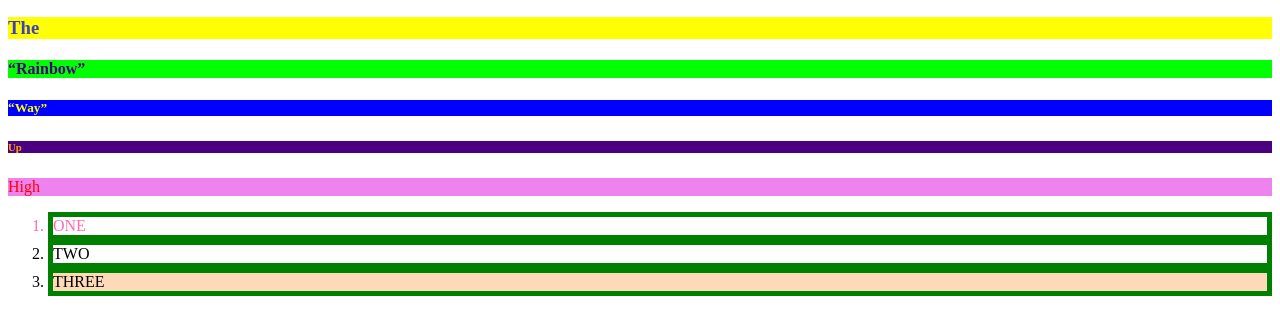
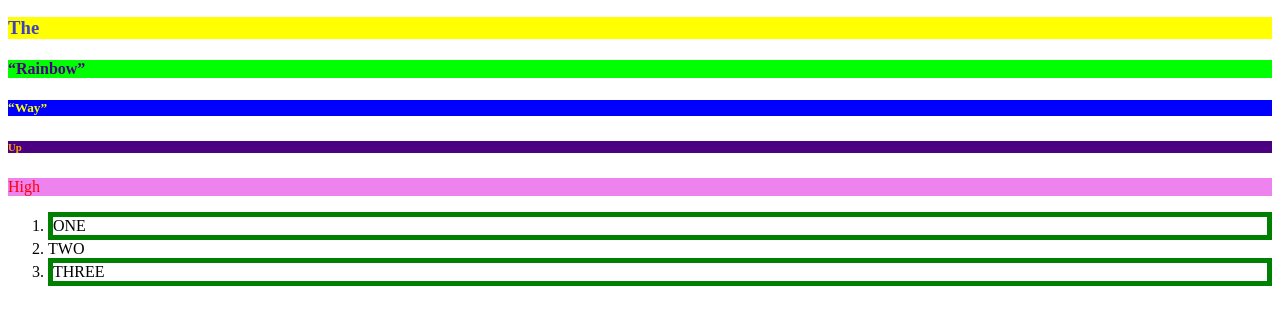
Before and after one commit to John-M-Berry/ColorsExercise, a plain HTML site: page index.html in a window 1280 px wide. Shown: the part 110-444 px from the top of the page. Drawn offline with Linux system fonts and the light colour scheme.

Commit message:
Colors Exercise

```diff
--- a/colorsExercise.css
+++ b/colorsExercise.css
@@ -35,8 +35,25 @@ p{
     background-color: peachpuff;
 }
 
-li{
+/* li{
     border: green;
     border-width: 5px;
     border-style: solid;
-}
+} */
+    <style>
+        h1,
+        h3 {
+            text-align: center;
+        }
+
+        .todo {
+            border: green;
+    border-width: 5px;
+    border-style: solid;
+        }
+
+        /* Style to all li element except todo class name */
+        li:not(.todo) {
+
+        }
+    </style>
--- a/index.html
+++ b/index.html
@@ -1,11 +1,14 @@
 <!DOCTYPE html>
 <html lang="en">
+
 <head>
     <meta charset="UTF-8">
     <meta name="viewport" content="width=device-width, initial-scale=1.0">
     <title>Colors Exercise</title>
     <link rel="stylesheet" href="colorsExercise.css">
+
 </head>
+
 <body>
 
     <h1>“Somewhere”</h1>
@@ -23,10 +26,11 @@
     <p>High</p>
 
     <ol>
-    <li class='spec1'>ONE</li>
+        <li class='todo'>ONE</li>
         <li>TWO</li>
-    <li class='spec2'>THREE</li>
+        <li class='todo'>THREE</li>
     </ol>
 
 </body>
+
 </html>
```
Lines whose indentation alone changed are shown as unchanged.
